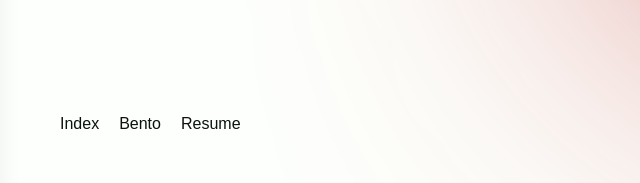
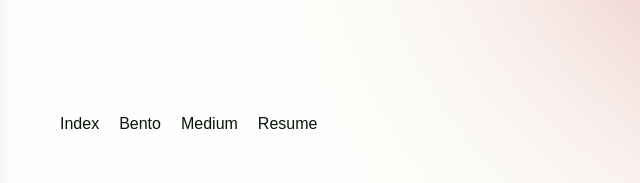
Before and after one commit to sihyu19/siyuge.art, a plain HTML site: page index.html in a window 1280 px wide. Shown: the part 617-800 px from the top of the page, 0-640 px from the left. Drawn offline with nearby package versions, Linux system fonts and the light colour scheme; no server answers; a web font is replaced by a local one.

Commit message:
added medium

```diff
--- a/index.html
+++ b/index.html
@@ -28,6 +28,7 @@
   <nav>
     <button class="nav-button" onclick="toggleIndexPanel()">Index</button>
     <button class="nav-button" onclick="openBento()">Bento</button>
+    <button class="nav-button" onclick="openMedium()">Medium</button>
     <button class="nav-button" onclick="openResume()">Resume</button>
   </nav>
 
```
